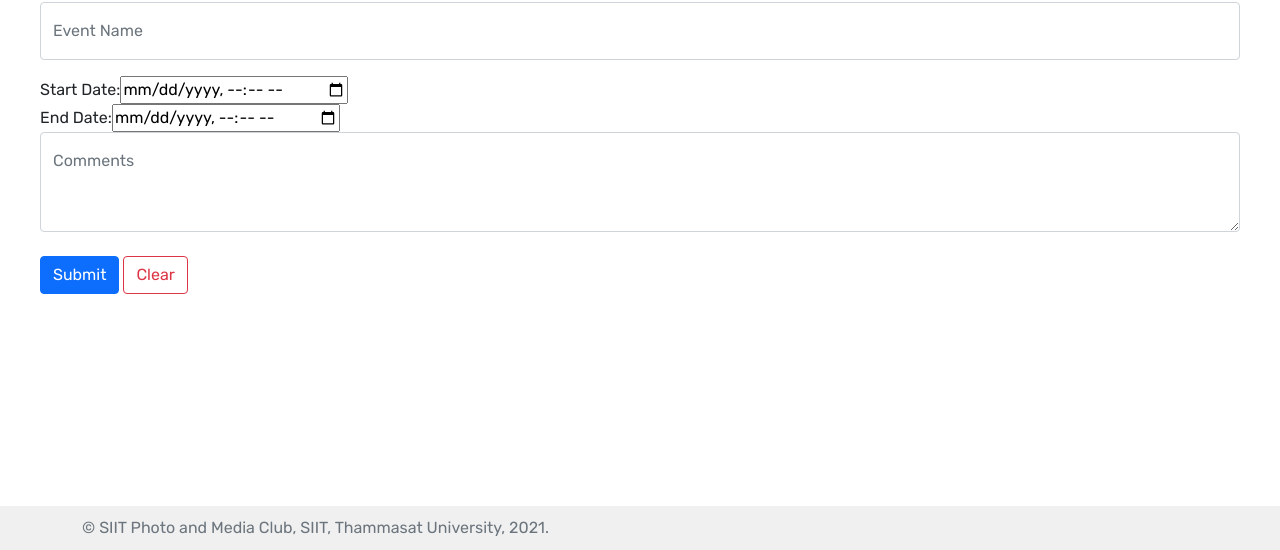
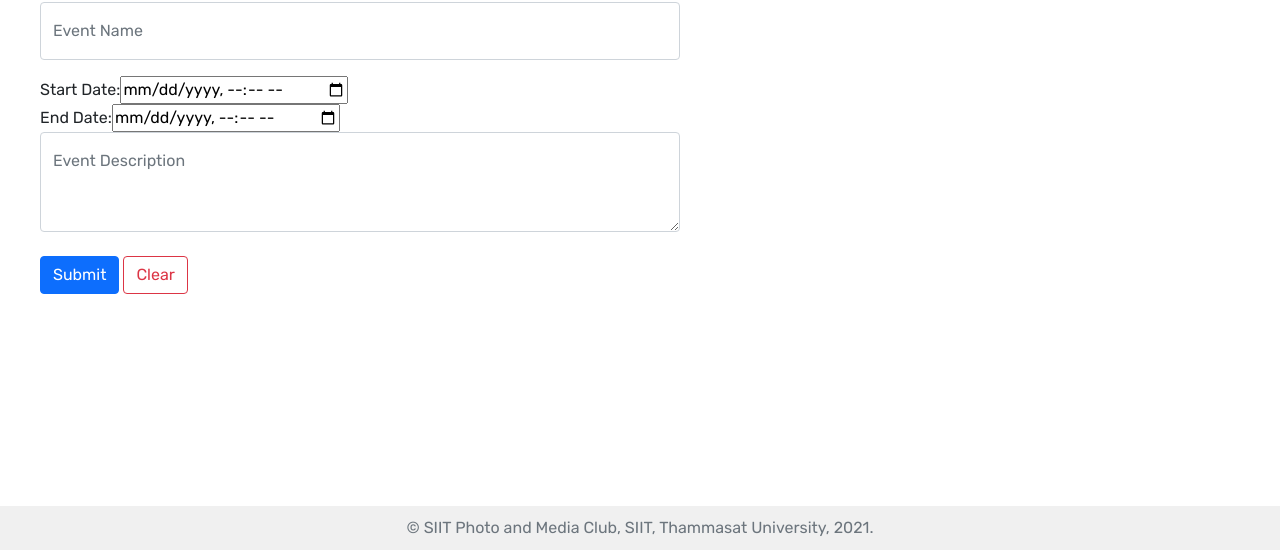
Before and after one commit to Sunnyshineshow/siit_photoclub, a plain HTML site: page booking/index.html in a window 1280 px wide. Shown: the part 250-800 px from the top of the page. Drawn offline with nearby package versions, Linux system fonts and the light colour scheme.

Commit message:
Basic UI
Basic UI

```diff
--- a/booking/index.html
+++ b/booking/index.html
@@ -29,7 +29,7 @@
         <label>End Date: </label><input type = "datetime-local" id = "datetime_end"><br>
         <div class="form-floating">
         <textarea class="form-control" placeholder="Event Description" id="event_description" style="height: 100px"></textarea>
-        <label for="event_description" class="text-muted">Comments</label>
+        <label for="event_description" class="text-muted">Event Description</label>
         </div>
     </div>
     <br>
--- a/css/main.css
+++ b/css/main.css
@@ -8,11 +8,13 @@ body{
 }
 footer {
     position: absolute;
+    text-align: center;
     padding: 10px;
     bottom: 0;
     width: 100%;
     background-color: #f0f0f0;
 }
 .main-container{
+    max-width: 640px;
     margin: 40px;
 }
```
